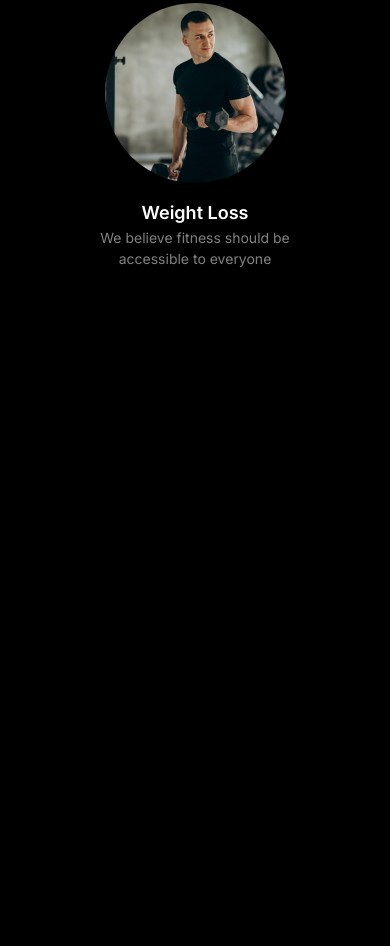
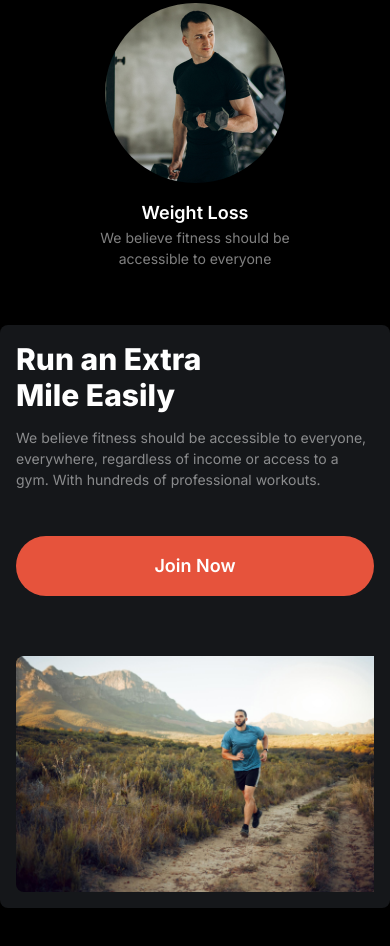
Before and after one commit to nillworks/Fitness-website, a website: page index.html in a window 390 px wide. Shown: the part 2137-3083 px from the top of the page. Before the commit the page ends 2590 px from the top, so only its background shows below. Drawn offline with Linux system fonts and the light colour scheme.

Commit message:
Completes: Run an Extra Mile section Mobile Resonsive

```diff
--- a/index.html
+++ b/index.html
@@ -101,7 +101,7 @@
 
             <!-- 350+ Videos -->
             <div
-              class="absolute left-0 top-60 flex items-center gap-2 backdrop-blur-2xl max-w-max py-2 px-5 rounded-md sm:left-45 sm:top-90 md:left-0 lg:left-25 lg:top-94">
+              class="absolute left-0 top-110 flex items-center gap-2 backdrop-blur-2xl max-w-max py-2 px-5 rounded-md sm:left-45 sm:top-90 md:left-0 lg:left-25 lg:top-94">
               <img src="images/icons/play.png" alt="icons">
               <div class="flex flex-col text-paragraphColor">
                 <span class="text-3xl text-white font-semibold">350+</span>
@@ -194,9 +194,30 @@
     </section>
 
 
-    <!--  -->
+    <!-- Run an Extra Mile Easily Section -->
     <Section id="">
-      <div class="containers">
+      <div class="containers bg-gray-500/20 backdrop-blur-sm py-7 px-5 rounded-lg flex flex-col gap-7">
+
+        <!-- left Run An Extra Details -->
+        <div class="flex flex-col gap-3.5 ">
+          <h2 class="text-3xl font-extrabold text-white ">Run an Extra <br> Mile Easily</h2>
+          <p>We believe fitness should be accessible to everyone, everywhere, regardless of income or access to a gym.
+            With hundreds
+            of professional workouts.</p>
+
+          <!-- Join Now Button  -->
+          <div class="py-8">
+            <a href="#"
+              class="bg-primaryColor block py-4 w-full text-center rounded-full text-white text-lg font-semibold">Join
+              Now</a>
+          </div>
+
+        </div>
+
+        <!-- Right Images -->
+        <div>
+          <img src="images/run.jpg" alt="img" class="rounded-l-lg">
+        </div>
 
       </div>
     </Section>
--- a/src/input.css
+++ b/src/input.css
@@ -25,6 +25,10 @@
     max-width: 100%;
     height: auto;
   }
+  p {
+    font-size: 14px;
+    color: var(--color-paragraphColor);
+  }
   .containers {
     @apply max-w-330 mx-auto py-4 px-4 sm:px-2;
   }
```
Also changed, not shown: src/output.css.
